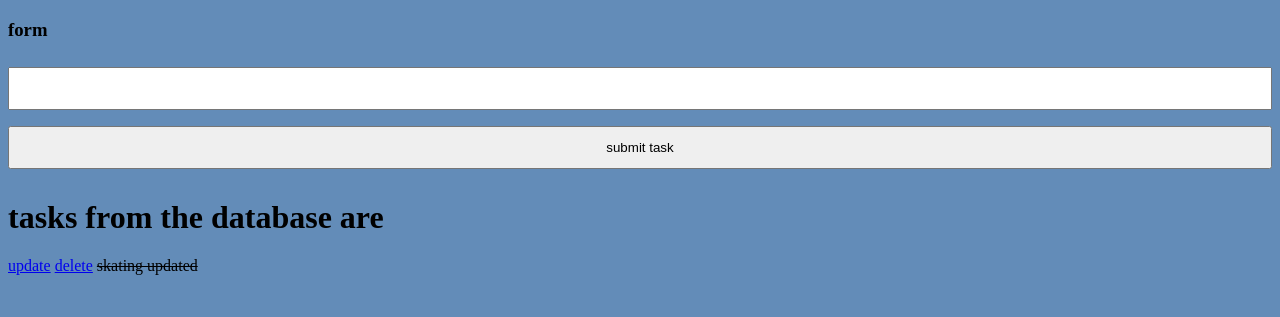
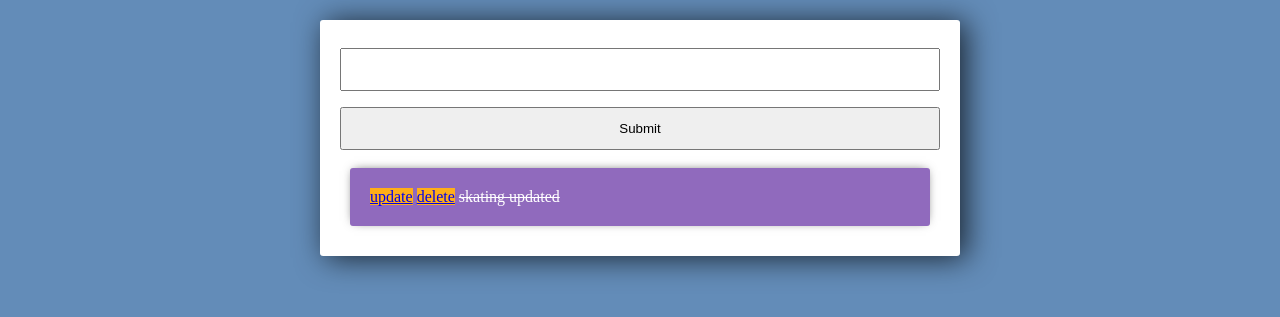
Before and after one commit to Bria222/django_todo, a Django app: page / in a window 1280 px wide. Shown: the top 317 px of the page. Run offline with Django 3.2, Linux system fonts and the light colour scheme; data comes from the database, SQL or seed files in the repository; both versions use the stored data as it was after the commit.

Commit message:
styling my main page and adding bootstrap to it

```diff
--- a/task/templates/task/index.html
+++ b/task/templates/task/index.html
@@ -53,22 +53,23 @@
     </style>
 </head>
 <body>
-<h3>form</h3>
+<div class="center-column">
 
 
 <form method="POST" action="/">
     {% csrf_token %}
     {{form.title}}
-<input type="submit" value="submit task">
+    <input class="btn btn-info" type="submit" name="Create Task">
 </form>
+<div class="todo-list">
 
 
+{% for tasks in result %}
+<div class="item-row">
 
-<h1>tasks from the database are </h1>
-{% for tasks in result %}
-<div>
-    <a href="{% url 'update_task' tasks.id %}">update</a>
-    <a href="{% url 'delete' tasks.id %}">delete</a>
+
+    <a class="btn btn-sm btn-danger" href="{% url 'update_task' tasks.id %}">update</a>
+    <a class="btn btn-sm btn-danger" href="{% url 'delete' tasks.id %}">delete</a>
     {% if tasks.completed == True %}
         <strike>{{tasks}}</strike>
     {% else %}
@@ -79,6 +80,7 @@
 </div>
 
 {% endfor %}
-
+</div>
+</div>
 </body>
 </html>
```
Also changed, not shown: db.sqlite3.
